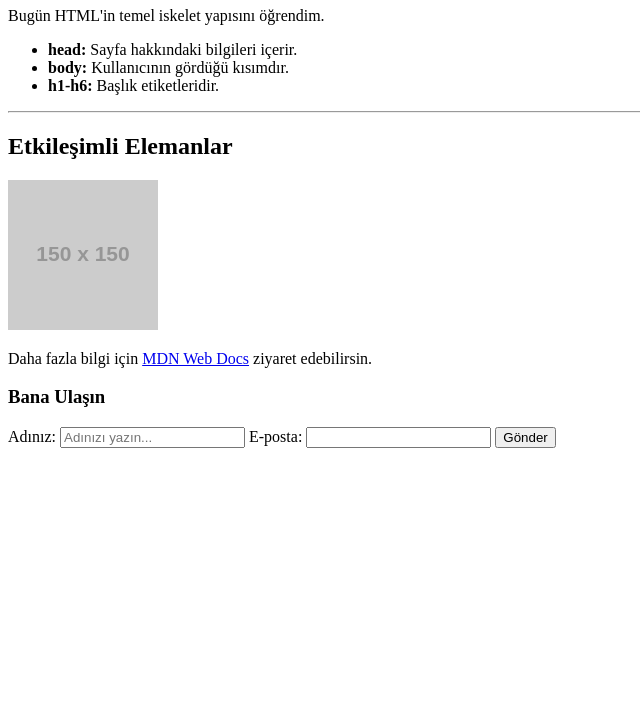
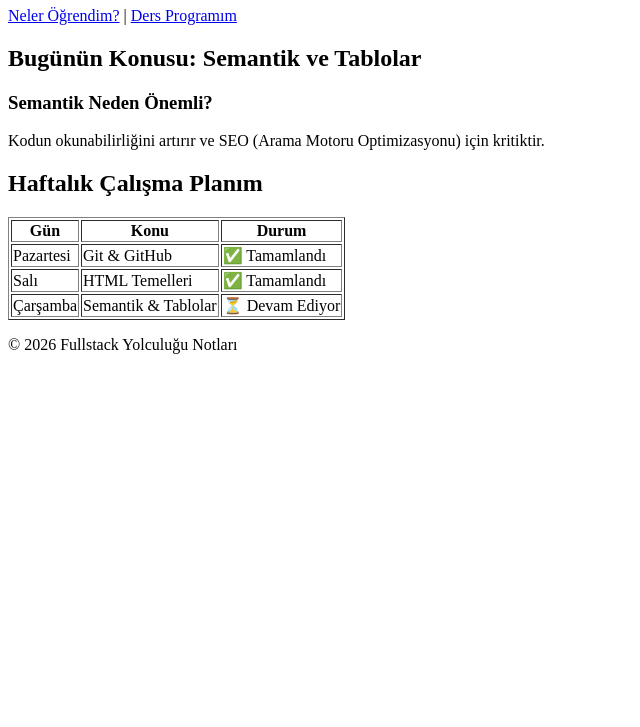
Before and after one commit to TolgaErtugrul/yazilim-gunlugum, a plain HTML site: page index.html in a window 1280 px wide. Shown: the part 73-800 px from the top of the page, without its empty margins (0-640 px from the left). Drawn offline with Linux system fonts and the light colour scheme; placeholder pictures from the web are drawn by us.

Commit message:
Semantik HTML yapisi ve tablo eklendi

```diff
--- a/index.html
+++ b/index.html
@@ -5,30 +5,56 @@
     <title>Yazılım Günlüğüm</title>
 </head>
 <body>
-    <h1>Merhaba, Fullstack Yolculuğum Başladı!</h1>
-    <p>Bugün HTML'in temel iskelet yapısını öğrendim.</p>
+    <header>
+        <h1>Yazılım Öğrenme Yolculuğum</h1>
+        <nav>
+            <a href="#ogrendiklerim">Neler Öğrendim?</a> |
+            <a href="#ders-programi">Ders Programım</a>
+        </nav>
+    </header>
 
-    <ul>
-        <li><strong>head:</strong> Sayfa hakkındaki bilgileri içerir.</li>
-        <li><strong>body:</strong> Kullanıcının gördüğü kısımdır.</li>
-        <li><strong>h1-h6:</strong> Başlık etiketleridir.</li>
-    </ul>
+    <main>
+        <section id="ogrendiklerim">
+            <h2>Bugünün Konusu: Semantik ve Tablolar</h2>
+            <article>
+                <h3>Semantik Neden Önemli?</h3>
+                <p>Kodun okunabilirliğini artırır ve SEO (Arama Motoru Optimizasyonu) için kritiktir.</p>
+            </article>
+        </section>
 
-    <hr> <h2>Etkileşimli Elemanlar</h2>
+        <section id="ders-programi">
+            <h2>Haftalık Çalışma Planım</h2>
+            <table border="1">
+                <thead>
+                    <tr>
+                        <th>Gün</th>
+                        <th>Konu</th>
+                        <th>Durum</th>
+                    </tr>
+                </thead>
+                <tbody>
+                    <tr>
+                        <td>Pazartesi</td>
+                        <td>Git & GitHub</td>
+                        <td>✅ Tamamlandı</td>
+                    </tr>
+                    <tr>
+                        <td>Salı</td>
+                        <td>HTML Temelleri</td>
+                        <td>✅ Tamamlandı</td>
+                    </tr>
+                    <tr>
+                        <td>Çarşamba</td>
+                        <td>Semantik & Tablolar</td>
+                        <td>⏳ Devam Ediyor</td>
+                    </tr>
+                </tbody>
+            </table>
+        </section>
+    </main>
 
-    <img src="https://via.placeholder.com/150" alt="Örnek Resim">
-
-    <p>Daha fazla bilgi için <a href="https://developer.mozilla.org/tr/docs/Web/HTML" target="_blank">MDN Web Docs</a> ziyaret edebilirsin.</p>
-
-    <h3>Bana Ulaşın</h3>
-    <form>
-        <label for="isim">Adınız:</label>
-        <input type="text" id="isim" placeholder="Adınızı yazın...">
-
-        <label for="email">E-posta:</label>
-        <input type="email" id="email" required>
-
-        <button type="submit">Gönder</button>
-    </form>
+    <footer>
+        <p>&copy; 2026 Fullstack Yolculuğu Notları</p>
+    </footer>
 </body>
 </html>
```
